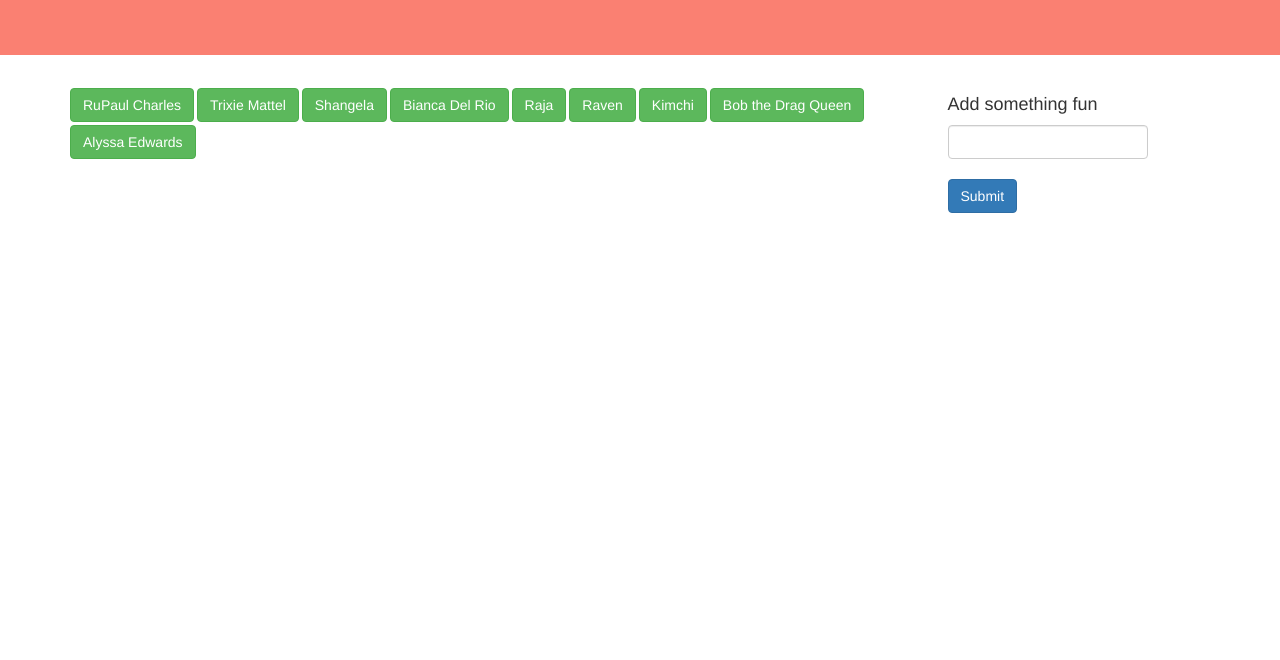
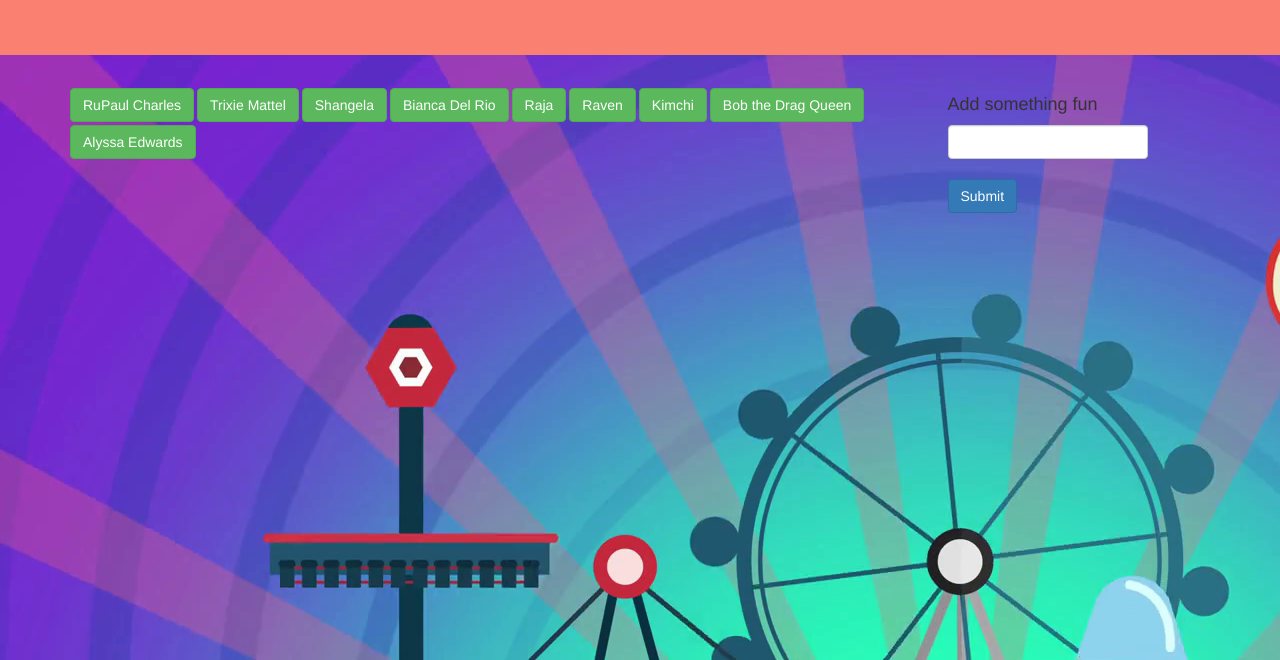
Before and after one commit to duncandam86/giphy-API, a plain HTML site: page index.html in a window 1280 px wide. Shown: the part 140-800 px from the top of the page. Drawn offline with nearby package versions, Linux system fonts and the light colour scheme.

Commit message:
CSS, JS, HTML update

```diff
--- a/assets/css/style.css
+++ b/assets/css/style.css
@@ -1,3 +1,4 @@
+
 .jumbotron{
     background-color: salmon;
 }
--- a/assets/javascripts/giphyAPI.js
+++ b/assets/javascripts/giphyAPI.js
@@ -42,9 +42,7 @@ $(document).ready(function () {
             }
 
         })
-
     }
-
 
     //create new function for API with an AJAX call
     function giphyDisplay() {
@@ -79,7 +77,7 @@ $(document).ready(function () {
                         actionDiv.addClass("col-sm-3");
 
                         //creating a paragraph tag to store the rating
-                        var pRating = $("<p>").text("Rating:" + results[i].rating);
+                        var pRating = $("<p>").html("<b> Rating:" + results[i].rating + "</b>");
 
                         //creating a image tag to store the giphy
                         var actionGiphyImage = $("<img>");
@@ -126,11 +124,9 @@ $(document).ready(function () {
         }
     });
 
-
     //call function
     displayGiphyButton();
     giphyDisplay();
     addAction();
-    moreGiphy();
 
 })
--- a/index.html
+++ b/index.html
@@ -13,7 +13,7 @@
 
 </head>
 
-<body>
+<body background="./assets/images/Background_images.png">
     <div class="jumbotron text-center">
         <h1 id="title">Fun GIPHY Everyday For Everyone</h1>
     </div>
@@ -22,7 +22,7 @@
         <!--Storing all new button-->
         <div class="row">
             <div class="col-md-9">
-                <span id="actionButton"></span>
+                <div id="actionButton"></div>
             </div>
             <!--add new action-->
             <div class="col-md-3">
```
Also changed, not shown: assets/images/Background_images.jpg (added), assets/images/Background_images.png (added).
